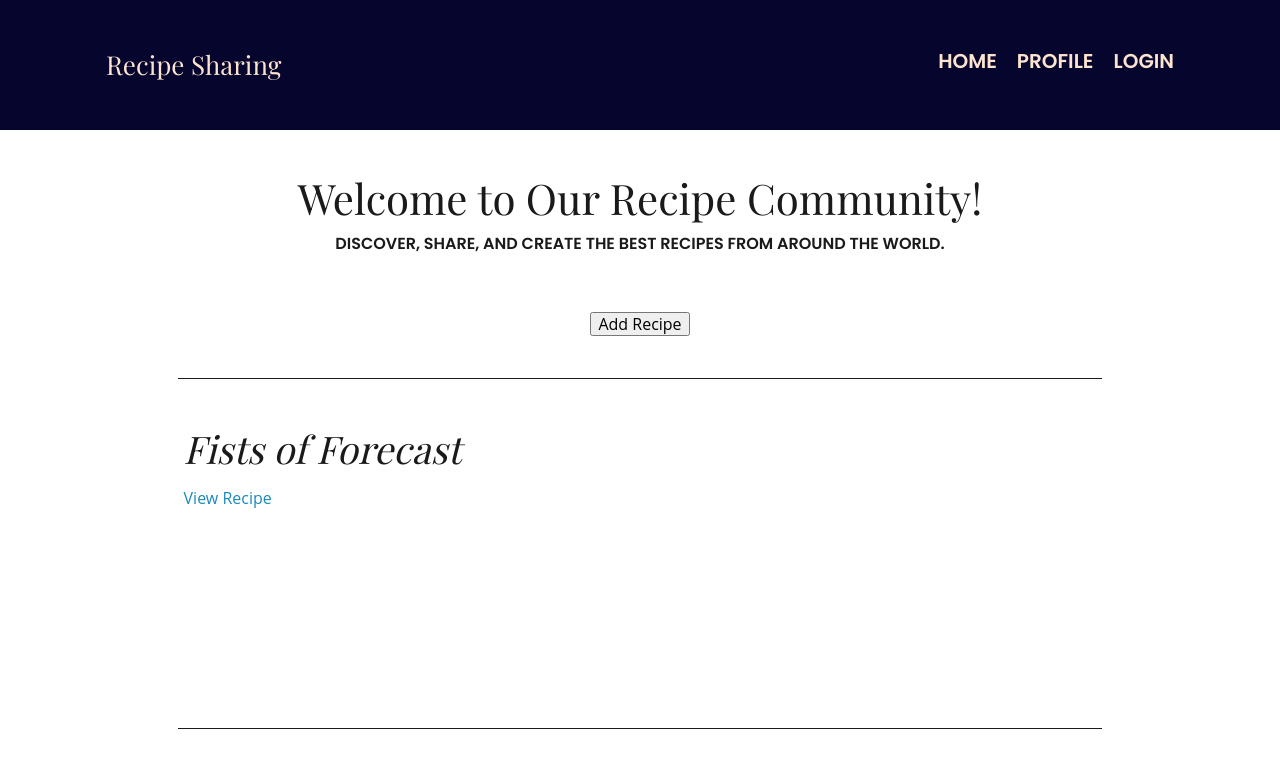
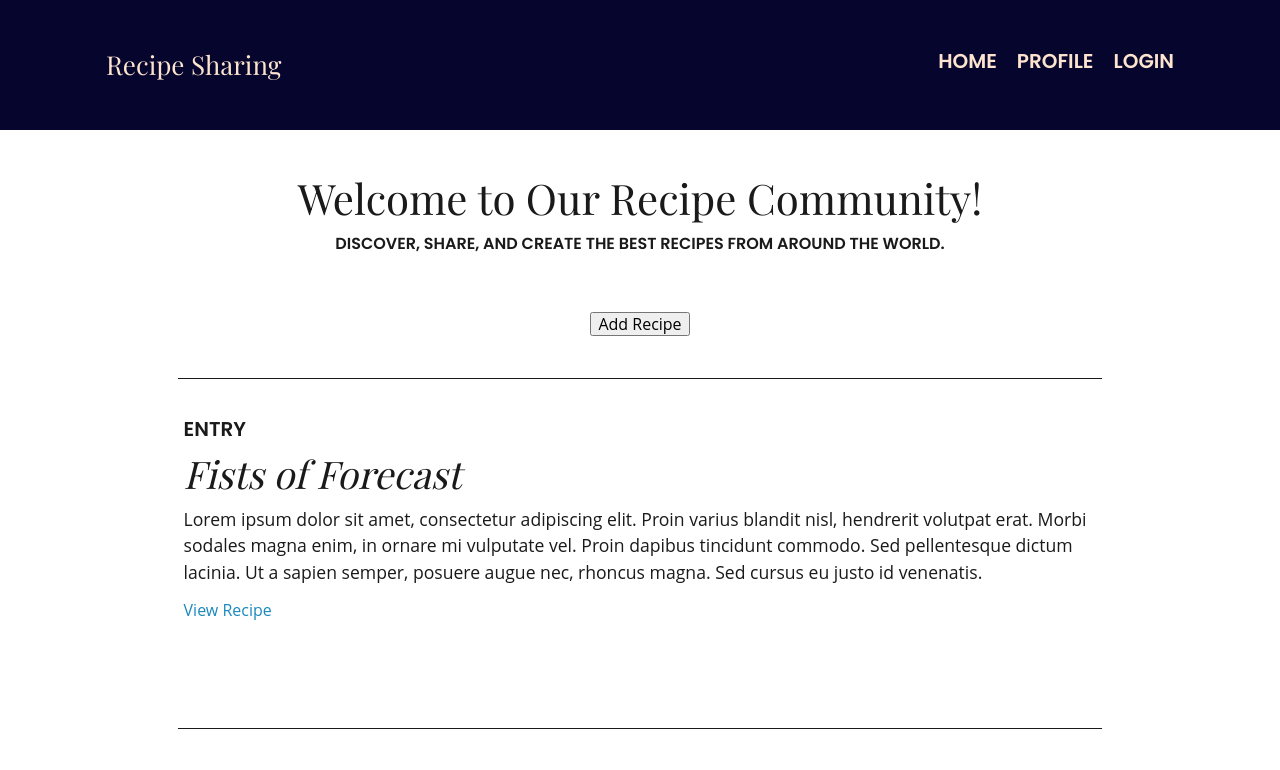
Before and after one commit to jessenay/Recipe-Sharing, a React (Vite) app in the folder client/: page /home in a window 1280 px wide. Shown: the top 770 px of the page. Built offline with nearby package versions, Linux system fonts and the light colour scheme; a web font is replaced by a local one.

Commit message:
data added

```diff
--- a/client/src/components/RecipeList/index.jsx
+++ b/client/src/components/RecipeList/index.jsx
@@ -31,36 +31,42 @@ const recipes = [
   {
     id: 1,
     title: "Fists of Forecast",
+    category: "Entry",
     instruction:
       "Lorem ipsum dolor sit amet, consectetur adipiscing elit. Proin varius blandit nisl, hendrerit volutpat erat. Morbi sodales magna enim, in ornare mi vulputate vel. Proin dapibus tincidunt commodo. Sed pellentesque dictum lacinia. Ut a sapien semper, posuere augue nec, rhoncus magna. Sed cursus eu justo id venenatis.",
   },
   {
     id: 2,
     title: "The Green Hill",
+    category: "Entry",
     instruction:
       "Lorem ipsum dolor sit amet, consectetur adipiscing elit. Proin varius blandit nisl, hendrerit volutpat erat. Morbi sodales magna enim, in ornare mi vulputate vel. Proin dapibus tincidunt commodo. Sed pellentesque dictum lacinia. Ut a sapien semper, posuere augue nec, rhoncus magna. Sed cursus eu justo id venenatis.",
   },
   {
     id: 3,
     title: "Code Quiz",
+    category: "Entry",
     instruction:
       "Lorem ipsum dolor sit amet, consectetur adipiscing elit. Proin varius blandit nisl, hendrerit volutpat erat. Morbi sodales magna enim, in ornare mi vulputate vel. Proin dapibus tincidunt commodo. Sed pellentesque dictum lacinia. Ut a sapien semper, posuere augue nec, rhoncus magna. Sed cursus eu justo id venenatis.",
   },
   {
     id: 4,
     title: "Work Day Scheduler",
+    category: "Entry",
     instruction:
       "Lorem ipsum dolor sit amet, consectetur adipiscing elit. Proin varius blandit nisl, hendrerit volutpat erat. Morbi sodales magna enim, in ornare mi vulputate vel. Proin dapibus tincidunt commodo. Sed pellentesque dictum lacinia. Ut a sapien semper, posuere augue nec, rhoncus magna. Sed cursus eu justo id venenatis.",
   },
   {
     id: 5,
     title: "Password Generator",
+    category: "Entry",
     instruction:
       "Lorem ipsum dolor sit amet, consectetur adipiscing elit. Proin varius blandit nisl, hendrerit volutpat erat. Morbi sodales magna enim, in ornare mi vulputate vel. Proin dapibus tincidunt commodo. Sed pellentesque dictum lacinia. Ut a sapien semper, posuere augue nec, rhoncus magna. Sed cursus eu justo id venenatis.",
   },
   {
     id: 6,
     title: "Weather Dashboard",
+    category: "Entry",
     instruction:
       "Lorem ipsum dolor sit amet, consectetur adipiscing elit. Proin varius blandit nisl, hendrerit volutpat erat. Morbi sodales magna enim, in ornare mi vulputate vel. Proin dapibus tincidunt commodo. Sed pellentesque dictum lacinia. Ut a sapien semper, posuere augue nec, rhoncus magna. Sed cursus eu justo id venenatis.",
   },
@@ -73,7 +79,8 @@ export default function RecipeList() {
         <RecipeItem
           key={recipe.id}
           title={recipe.title}
-          description={recipe.instruction}
+          instruction={recipe.instruction}
+          category={recipe.category}
         />
       ))}
     </div>
```
